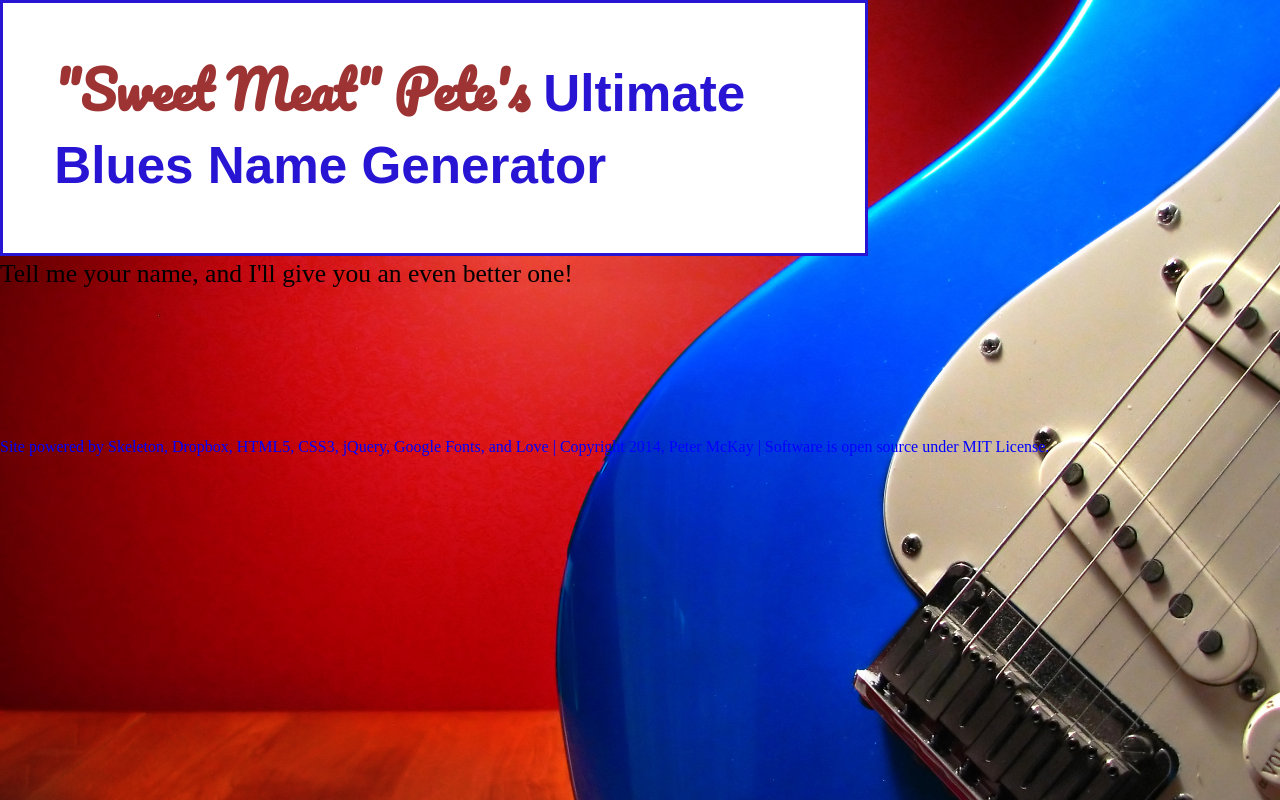
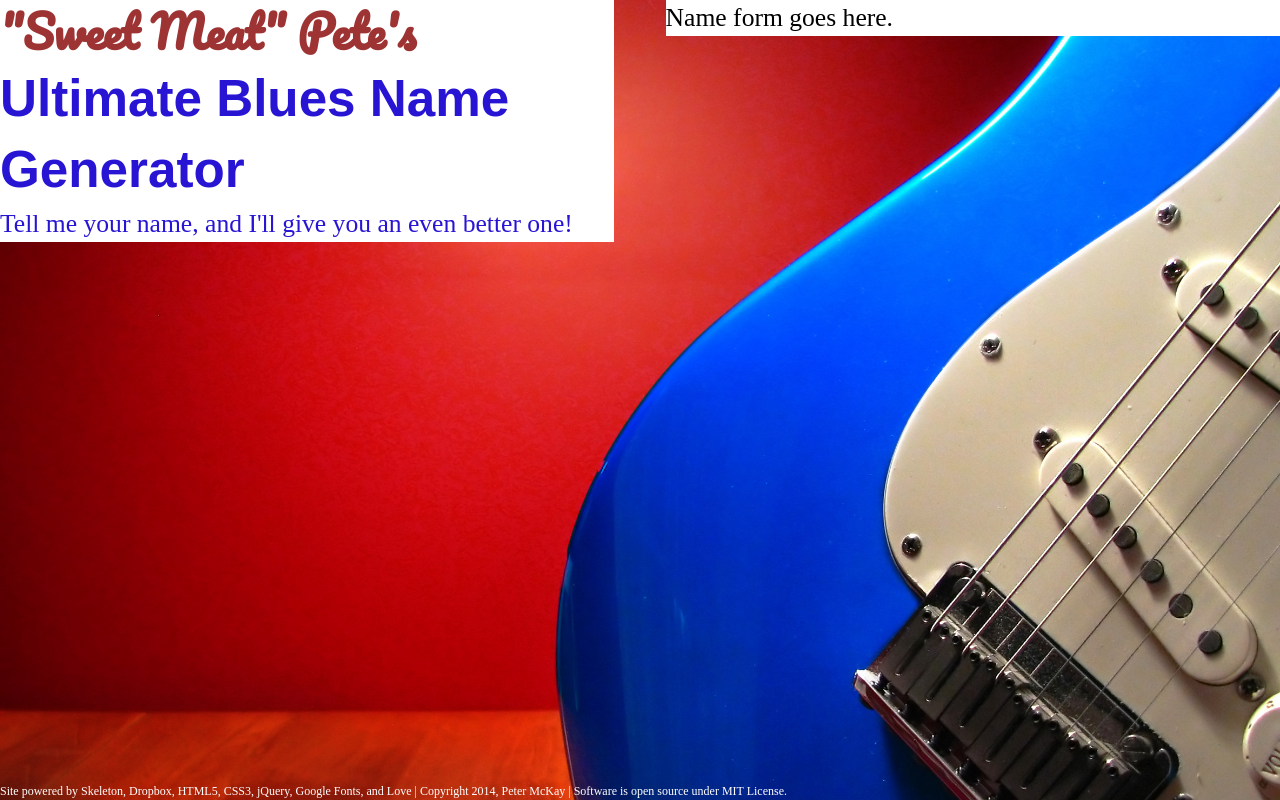
Before and after one commit to peteramckay/bluesnamer, a plain HTML site: page index.html in a window 1280 px wide. Drawn offline with Linux system fonts and the light colour scheme; a web font is replaced by a local one.

Commit message:
Making some UX improvements.

```diff
--- a/css/base.css
+++ b/css/base.css
@@ -42,6 +42,8 @@
    width: 100%;
    height: 100%;
    background: url('../img/guitarbackground.jpg');
+   background-repeat: no-repeat;
+   background-attachment: fixed;
    background-size: cover;
    font-family: 'Brawler', serif;
 
@@ -80,23 +82,36 @@ body {}
 
 #flag {
   background: white;
-  color: #2815D4;
-  max-width: 760px;
-  padding: 1em;
-  border: 3px solid #2815D4;
+  width: 48%;
+  min-width: 300px;
+  display: inline-block;
 }
+
+#form {
+  background: white;
+  width: 48%;
+  min-width: 300px;
+  display: inline-block;
+  float: right
+}
+
+#footer {
+  color: white;
+  width: 100%;
+  font-size: 0.75em;
+  position: absolute;
+  bottom: 0
+}
+
+#flag {color: #2815D4;}
 
 #smpsig {
   font-family: 'Pacifico', cursive;
   color: #9E3333;
-  display: inline-block}
+  display: inline-block
+}
 
-#footer {
-  margin-top: 9em;
-  font-size: 1em;
-  font-weight: italic;
-  color: blue
-}
+
 
 /* #Media Queries
 ================================================== */
--- a/index.html
+++ b/index.html
@@ -26,11 +26,18 @@
   </script>
 </head>
 <body>
-<h1 id="flag"><span id="smpsig">"Sweet Meat" Pete's</span> Ultimate Blues Name Generator</h1>
-<p>Tell me your name, and I'll give you an even better one!</p>
 
-<p id="footer">Site powered by Skeleton, Dropbox, HTML5, CSS3, jQuery, Google Fonts, and Love | Copyright 2014, Peter McKay | Software is open source under MIT License.</p>
+	<div id="flag">
+	  <h2 id="smpsig">"Sweet Meat" Pete's</h2>
+	  <h1>Ultimate Blues Name Generator</h1>
+      <p>Tell me your name, and I'll give you an even better one!</p>
+	</div><!-- End flag-->
 
+    <div id="form">
+	  <p>Name form goes here.</p>
+	</div><!-- End flag-->
+
+	<p id="footer">Site powered by Skeleton, Dropbox, HTML5, CSS3, jQuery, Google Fonts, and Love | Copyright 2014, Peter McKay | Software is open source under MIT License.</p>
 
 </body>
 </html>
```
